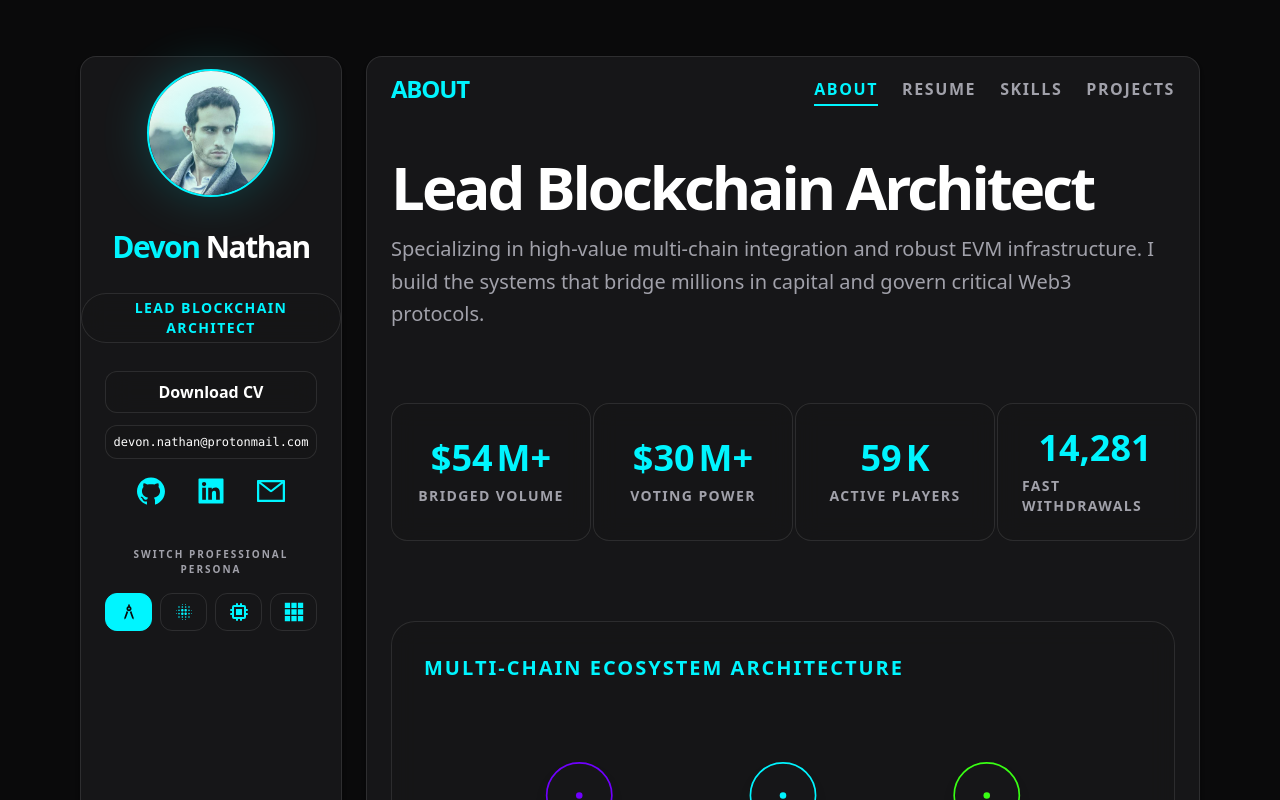
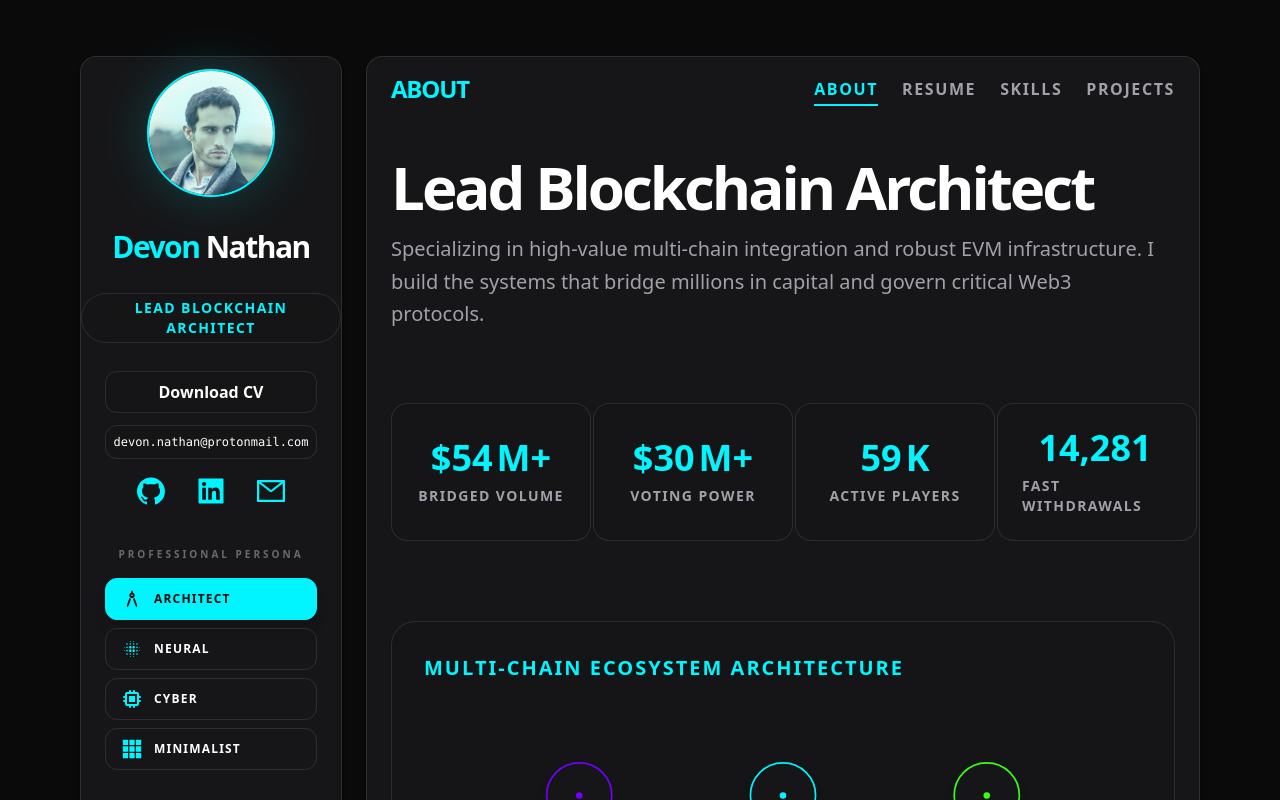
Before and after one commit to devon-n/Portfolio, a Next.js app: page / in a window 1280 px wide. Shown: the top 800 px of the page. Built offline with nearby package versions, Linux system fonts and the light colour scheme.

Commit message:
chore: expand theme options on sidebard

```diff
--- a/components/Sidebar.tsx
+++ b/components/Sidebar.tsx
@@ -78,23 +78,24 @@ const Sidebar = () => {
 
             {/* Identity Switcher Integrated */}
             <div className="w-full px-6 mt-6">
-                <p className="text-[10px] uppercase tracking-[0.2em] text-text-muted mb-4 font-bold text-center">Switch Professional Persona</p>
-                <div className="grid grid-cols-4 gap-2">
+                <p className="text-[10px] uppercase tracking-[0.3em] text-text-muted mb-4 font-black text-center opacity-60">Professional Persona</p>
+                <div className="flex flex-col gap-2">
                     {identities.map((item) => (
                         <button
                             key={item.id}
                             onClick={() => setIdentity(item.id)}
-                            className={`p-2 rounded-xl transition-all duration-300 flex flex-col items-center justify-center gap-1 border ${identity === item.id
-                                ? 'bg-primary border-primary text-background'
-                                : 'border-border text-primary hover:bg-primary/10'
+                            className={`px-4 py-2.5 rounded-xl transition-all duration-300 flex items-center gap-3 border w-full group ${identity === item.id
+                                ? 'bg-primary border-primary text-background shadow-lg shadow-primary/20'
+                                : 'border-border text-primary hover:bg-primary/5 hover:border-primary/30'
                                 }`}
-                            title={item.name}
                         >
-                            <item.icon className="text-xl" />
+                            <item.icon className={`text-xl transition-transform duration-500 ${identity === item.id ? 'scale-110' : 'group-hover:scale-110'}`} />
+                            <span className={`text-xs font-bold uppercase tracking-widest ${identity === item.id ? '' : 'text-text-main group-hover:text-primary'}`}>{item.name}</span>
                         </button>
                     ))}
                 </div>
             </div>
+
         </div>
     )
 }
```
